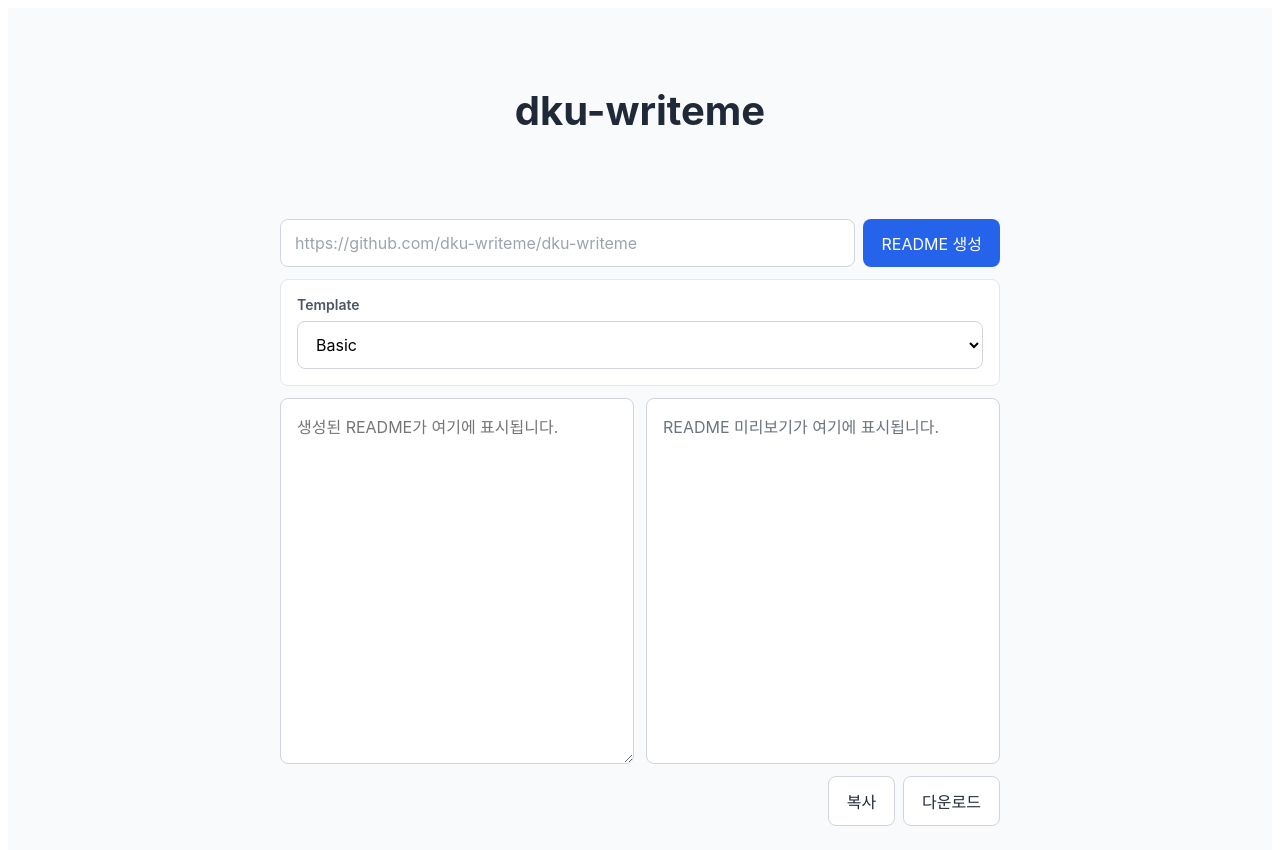
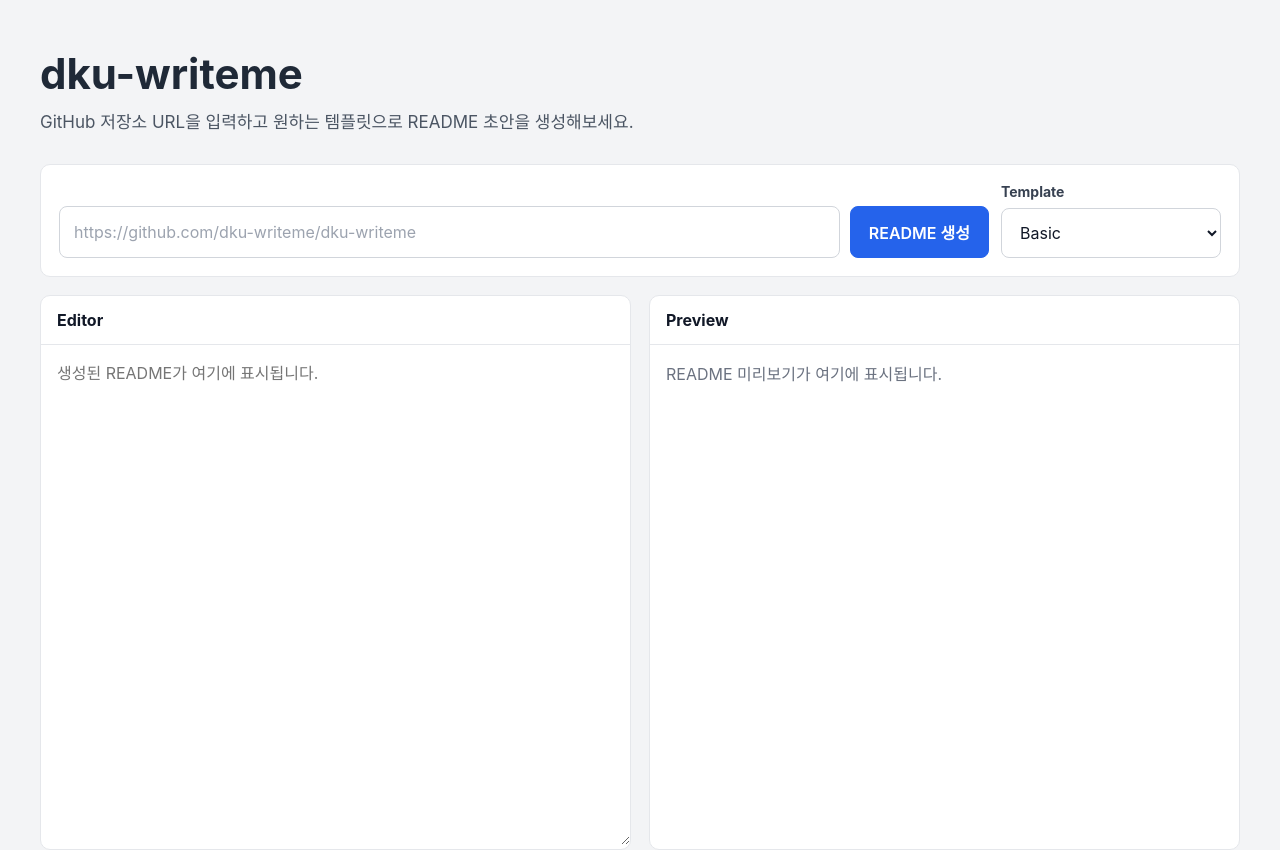
Before and after one commit to dku-writeme/dku-writeme, a React app in the folder frontend/: page / in a window 1280 px wide. Shown: the top 850 px of the page. Built offline with nearby package versions, Linux system fonts and the light colour scheme; the HTML template or start-up script is replaced by a standard one.

Commit message:
style: improve frontend layout

```diff
--- a/frontend/src/App.css
+++ b/frontend/src/App.css
@@ -1,51 +1,107 @@
-.app {
-  min-height: 100vh;
-  display: grid;
-  place-items: center;
-  gap: 24px;
-  padding: 48px 24px;
+* {
+  box-sizing: border-box;
+}
+
+body {
+  margin: 0;
   color: #1f2937;
-  background: #f8fafc;
+  background: #f3f4f6;
   font-family:
     Inter, system-ui, -apple-system, BlinkMacSystemFont, "Segoe UI", sans-serif;
 }
 
-.app h1 {
+button,
+input,
+select,
+textarea {
+  font: inherit;
+}
+
+.app {
+  width: min(1200px, calc(100% - 32px));
+  min-height: 100vh;
+  margin: 0 auto;
+  padding: 48px 0;
+}
+
+.app-header {
+  margin-bottom: 28px;
+}
+
+.app-header h1 {
   margin: 0;
-  font-size: 40px;
-  font-weight: 700;
+  font-size: 42px;
+  font-weight: 750;
+  letter-spacing: 0;
+}
+
+.app-header p {
+  max-width: 680px;
+  margin: 10px 0 0;
+  color: #4b5563;
+  font-size: 17px;
+  line-height: 1.6;
+}
+
+.placeholder-panel {
+  display: grid;
+  gap: 18px;
+}
+
+.input-panel {
+  display: grid;
+  grid-template-columns: minmax(0, 1fr) 220px;
+  gap: 12px;
+  align-items: end;
+  padding: 18px;
+  border: 1px solid #e5e7eb;
+  border-radius: 10px;
+  background: #ffffff;
 }
 
 .url-form {
-  width: min(720px, 100%);
   display: flex;
-  gap: 8px;
+  gap: 10px;
 }
 
 .url-form input {
   flex: 1;
   min-width: 0;
-  padding: 12px 14px;
+  padding: 13px 14px;
   border: 1px solid #d1d5db;
   border-radius: 8px;
-  font: inherit;
+  color: #111827;
+  background: #ffffff;
 }
 
 .url-form input::placeholder {
   color: #9ca3af;
 }
 
-.url-form button {
-  padding: 12px 18px;
-  border: 0;
+.url-form input:focus,
+.template-selector select:focus,
+.markdown-editor textarea:focus {
+  border-color: #2563eb;
+  outline: 3px solid #dbeafe;
+}
+
+.url-form button,
+.action-buttons button {
+  padding: 13px 18px;
   border-radius: 8px;
-  color: #ffffff;
-  background: #2563eb;
-  font: inherit;
   cursor: pointer;
 }
 
+.url-form button {
+  flex: 0 0 auto;
+  border: 1px solid #2563eb;
+  color: #ffffff;
+  background: #2563eb;
+  font-weight: 600;
+}
+
 .url-form button:disabled {
+  border-color: #9ca3af;
   background: #9ca3af;
   cursor: not-allowed;
 }
@@ -53,30 +109,99 @@
 .template-selector {
   display: grid;
   gap: 8px;
-  padding: 16px;
-  border: 1px solid #e5e7eb;
-  border-radius: 8px;
-  background: #ffffff;
 }
 
 .template-selector span {
   font-size: 14px;
-  font-weight: 600;
-  color: #4b5563;
+  font-weight: 700;
+  color: #374151;
 }
 
 .template-selector select {
-  padding: 12px 14px;
+  width: 100%;
+  padding: 13px 14px;
   border: 1px solid #d1d5db;
   border-radius: 8px;
+  color: #111827;
   background: #ffffff;
-  font: inherit;
 }
 
-.placeholder-panel {
-  width: min(720px, 100%);
+.markdown-workspace {
   display: grid;
-  gap: 12px;
+  grid-template-columns: minmax(0, 1fr) minmax(0, 1fr);
+  gap: 18px;
+}
+
+.markdown-editor,
+.markdown-preview {
+  min-height: 500px;
+  overflow: hidden;
+  border: 1px solid #e5e7eb;
+  border-radius: 10px;
+  background: #ffffff;
+}
+
+.markdown-editor h2,
+.markdown-preview h2 {
+  margin: 0;
+  padding: 14px 16px;
+  border-bottom: 1px solid #e5e7eb;
+  color: #111827;
+  font-size: 16px;
+  font-weight: 750;
+}
+
+.markdown-editor textarea {
+  width: 100%;
+  min-height: 500px;
+  resize: vertical;
+  padding: 16px;
+  border: 0;
+  border-radius: 0;
+  color: #111827;
+  background: transparent;
+  line-height: 1.6;
+}
+
+.markdown-preview {
+  display: flex;
+  flex-direction: column;
+}
+
+.markdown-preview-content {
+  min-height: 500px;
+  overflow: auto;
+  padding: 16px;
+  color: #111827;
+  line-height: 1.7;
+}
+
+.markdown-preview-content :first-child {
+  margin-top: 0;
+}
+
+.markdown-preview-content :last-child {
+  margin-bottom: 0;
+}
+
+.preview-empty {
+  color: #6b7280;
+}
+
+.action-buttons {
+  display: flex;
+  justify-content: flex-end;
+  gap: 10px;
+}
+
+.action-buttons button {
+  border: 1px solid #d1d5db;
+  color: #1f2937;
+  background: #ffffff;
+}
+
+.action-buttons button:hover {
+  background: #f9fafb;
 }
 
 .placeholder {
@@ -86,78 +211,33 @@
   background: #ffffff;
 }
 
-.action-buttons {
-  display: flex;
-  justify-content: flex-end;
-  gap: 8px;
-}
+@media (max-width: 860px) {
+  .app {
+    width: min(100% - 24px, 1200px);
+    padding: 32px 0;
+  }
 
-.action-buttons button {
-  padding: 12px 18px;
-  border: 1px solid #d1d5db;
-  border-radius: 8px;
-  color: #1f2937;
-  background: #ffffff;
-  font: inherit;
-  cursor: pointer;
-}
+  .app-header h1 {
+    font-size: 34px;
+  }
 
-.action-buttons button:hover {
-  background: #f3f4f6;
-}
-
-.markdown-workspace {
-  display: grid;
-  grid-template-columns: 1fr 1fr;
-  gap: 12px;
-}
-
-.markdown-editor,
-.markdown-preview {
-  min-height: 360px;
-  box-sizing: border-box;
-  border: 1px solid #d1d5db;
-  border-radius: 8px;
-  background: #ffffff;
-}
-
-.markdown-editor textarea {
-  width: 100%;
-  height: 100%;
-  min-height: 360px;
-  box-sizing: border-box;
-  resize: vertical;
-  padding: 16px;
-  border: 0;
-  border-radius: 8px;
-  outline: none;
-  color: #111827;
-  background: transparent;
-  font: inherit;
-  line-height: 1.6;
-}
-
-.markdown-preview {
-  overflow: auto;
-  padding: 16px;
-  color: #111827;
-  line-height: 1.6;
-}
-
-.markdown-preview :first-child {
-  margin-top: 0;
-}
-
-.markdown-preview :last-child {
-  margin-bottom: 0;
-}
-
-.preview-empty {
-  color: #6b7280;
-}
-
-@media (max-width: 720px) {
+  .input-panel,
   .markdown-workspace {
     grid-template-columns: 1fr;
   }
 }
+
+@media (max-width: 560px) {
+  .url-form {
+    flex-direction: column;
+  }
+
+  .url-form button,
+  .action-buttons button {
+    width: 100%;
+  }
+
+  .action-buttons {
+    flex-direction: column;
+  }
+}
--- a/frontend/src/App.jsx
+++ b/frontend/src/App.jsx
@@ -39,8 +39,12 @@
 
   return (
     <main className="app">
+      <header className="app-header">
         <h1>dku-writeme</h1>
+        <p>GitHub 저장소 URL을 입력하고 원하는 템플릿으로 README 초안을 생성해보세요.</p>
+      </header>
       <section className="placeholder-panel" aria-label="README generator workspace">
+        <section className="input-panel">
           <UrlInput
             url={url}
             onChange={(event) => setUrl(event.target.value)}
@@ -51,6 +55,7 @@
             template={template}
             onChange={(event) => setTemplate(event.target.value)}
           />
+        </section>
         <section className="markdown-workspace">
           <MarkdownEditor
             markdown={markdown}
--- a/frontend/src/components/MarkdownEditor.jsx
+++ b/frontend/src/components/MarkdownEditor.jsx
@@ -1,6 +1,7 @@
 function MarkdownEditor({ markdown, onChange }) {
   return (
     <section className="markdown-editor">
+      <h2>Editor</h2>
       <textarea
         value={markdown}
         onChange={onChange}
--- a/frontend/src/components/MarkdownPreview.jsx
+++ b/frontend/src/components/MarkdownPreview.jsx
@@ -3,11 +3,14 @@
 function MarkdownPreview({ markdown }) {
   return (
     <section className="markdown-preview">
-      {markdown ? (
-        <ReactMarkdown>{markdown}</ReactMarkdown>
-      ) : (
-        <p className="preview-empty">README 미리보기가 여기에 표시됩니다.</p>
-      )}
+      <h2>Preview</h2>
+      <div className="markdown-preview-content">
+        {markdown ? (
+          <ReactMarkdown>{markdown}</ReactMarkdown>
+        ) : (
+          <p className="preview-empty">README 미리보기가 여기에 표시됩니다.</p>
+        )}
+      </div>
     </section>
   )
 }
```
Lines whose indentation alone changed are shown as unchanged.
